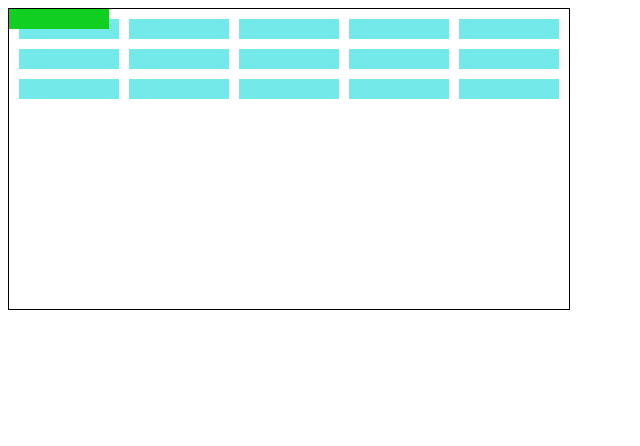
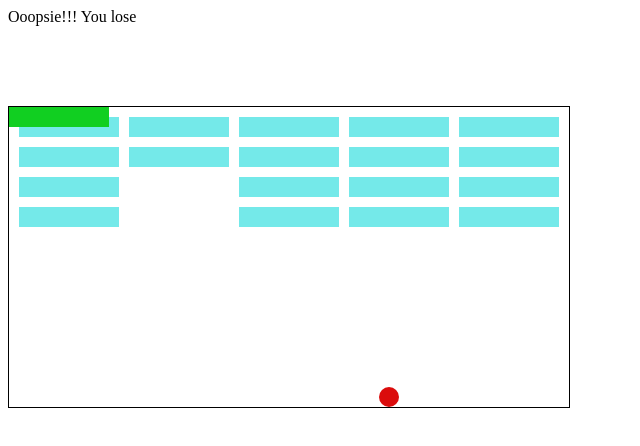
Before and after one commit to yernur16/jsGames, a plain HTML site: page arkanoid/index.html in a window 1280 px wide. Shown: the whole page, without its empty margins (0-640 px from the left). Drawn offline with Linux system fonts and the light colour scheme.

Commit message:
game is ready

```diff
--- a/arkanoid/index.html
+++ b/arkanoid/index.html
@@ -6,6 +6,7 @@
     <title>Arkanoid Game</title>
   </head>
   <body>
+    <div id="score">0</div>
     <div class="grid"></div>
     <script src="index.js"></script>
   </body>
--- a/arkanoid/index.js
+++ b/arkanoid/index.js
@@ -1,7 +1,14 @@
 const grid = document.querySelector(".grid");
+const scoreDisplay = document.querySelector("#score");
 const blockWidth = 100;
 const blockHeight = 20;
 const boardWidth = 560;
+const boardHeight = 300;
+const ballDiameter = 20;
+let timerId;
+let xDirection = -2;
+let yDirection = 2;
+let score = 0;
 
 const userStart = [230, 10];
 let currentPosition = userStart;
@@ -37,11 +44,14 @@ const blocks = [
   new Block(230, 210),
   new Block(340, 210),
   new Block(450, 210),
+  new Block(10, 180),
+  new Block(120, 180),
+  new Block(230, 180),
+  new Block(340, 180),
+  new Block(450, 180),
 ];
 
-// console.log(blocks[0]);
 //draw all my blocks function
-
 function addBlocks() {
   for (let i = 0; i < blocks.length; i++) {
     const block = document.createElement("div");
@@ -60,12 +70,6 @@ function drawUser() {
   user.style.bottom = currentPosition[1] + "px";
 }
 
-//draw the ball
-function drawBall() {
-  ball.style.left = ballCurrentPosition[0] + "px";
-  ball.style.bottom = ballCurrentPosition[1] + "px";
-}
-
 //add user
 const user = document.createElement("div");
 user.classList.add("user");
@@ -77,13 +81,13 @@ function moveUser(e) {
   switch (e.key) {
     case "ArrowLeft":
       if (currentPosition[0] > 0) {
-        currentPosition[0] -= 10;
+        currentPosition[0] -= 20;
         drawUser();
       }
       break;
     case "ArrowRight":
       if (currentPosition[0] < boardWidth - blockWidth) {
-        currentPosition[0] += 10;
+        currentPosition[0] += 20;
         drawUser();
       }
       break;
@@ -91,6 +95,12 @@ function moveUser(e) {
 }
 
 document.addEventListener("keydown", moveUser);
+
+//draw the ball
+function drawBall() {
+  ball.style.left = ballCurrentPosition[0] + "px";
+  ball.style.bottom = ballCurrentPosition[1] + "px";
+}
 
 //add ball
 const ball = document.createElement("div");
@@ -100,9 +110,79 @@ grid.appendChild(ball);
 
 //move ball
 function moveBall() {
-  ballCurrentPosition[0] += 2;
-  ballCurrentPosition[1] += 2;
+  ballCurrentPosition[0] += xDirection;
+  ballCurrentPosition[1] += yDirection;
   drawBall();
+  checkForCollisions();
 }
 
-setInterval(moveBall, 10);
+timerId = setInterval(moveBall, 10);
+
+//check for collisions
+function checkForCollisions() {
+  //check for block collisions
+  for (let i = 0; i < blocks.length; i++) {
+    if (
+      ballCurrentPosition[0] > blocks[i].bottomLeft[0] &&
+      ballCurrentPosition[0] < blocks[i].bottomRight[0] &&
+      ballCurrentPosition[1] + ballDiameter > blocks[i].bottomLeft[1] &&
+      ballCurrentPosition[1] < blocks[i].topLeft[1]
+    ) {
+      const allBlocks = Array.from(document.querySelectorAll(".block"));
+      allBlocks[i].classList.remove("block");
+      blocks.splice(i, 1);
+      changeDirection();
+      score++;
+      scoreDisplay.innerHTML = score;
+
+      //check for win
+      if (block.length === 0) {
+        scoreDisplay.innerHTML = "You win!!!";
+        clearInterval(timerId);
+        document.removeEventListener("keydown", moveUser);
+      }
+    }
+  }
+  //check for wall collisions
+  if (
+    ballCurrentPosition[0] >= boardWidth - ballDiameter ||
+    ballCurrentPosition[1] >= boardHeight - ballDiameter ||
+    ballCurrentPosition[0] <= 0
+  ) {
+    changeDirection();
+  }
+  //check for user collisions
+  if (
+    ballCurrentPosition[0] > currentPosition[0] &&
+    ballCurrentPosition[0] < currentPosition[0] + blockWidth &&
+    ballCurrentPosition[1] > currentPosition[1] &&
+    ballCurrentPosition[1] < currentPosition[1] + blockHeight
+  ) {
+    changeDirection();
+  }
+  if (ballCurrentPosition[1] <= 0) {
+    //check for game over
+    clearInterval(timerId);
+    scoreDisplay.innerHTML = " Ooopsie!!! You lose";
+    document.removeEventListener("keydown", moveUser);
+  }
+}
+
+function changeDirection() {
+  if (xDirection === 2 && yDirection === 2) {
+    yDirection = -2;
+    return;
+  }
+  if (xDirection === 2 && yDirection === -2) {
+    xDirection = -2;
+    return;
+  }
+  if (xDirection === -2 && yDirection === -2) {
+    yDirection = 2;
+    return;
+  }
+  if (xDirection === -2 && yDirection === 2) {
+    xDirection = 2;
+    return;
+  }
+}
--- a/arkanoid/styles.css
+++ b/arkanoid/styles.css
@@ -3,6 +3,7 @@
   width: 560px;
   height: 300px;
   border: solid black 1px;
+  margin-top: 80px;
 }
 
 .block {
```
